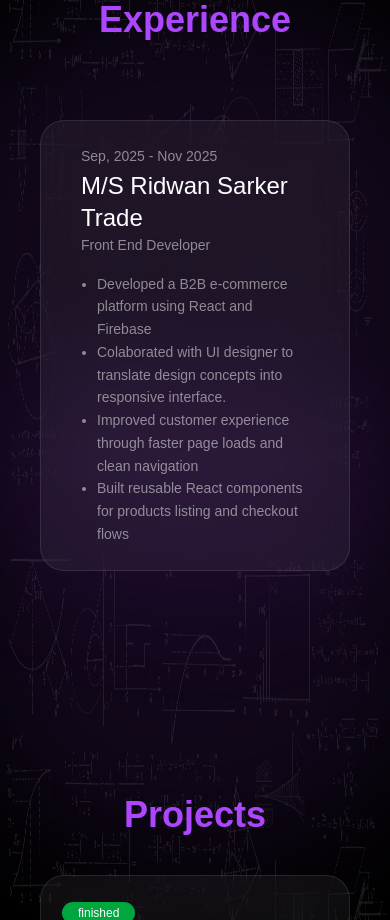
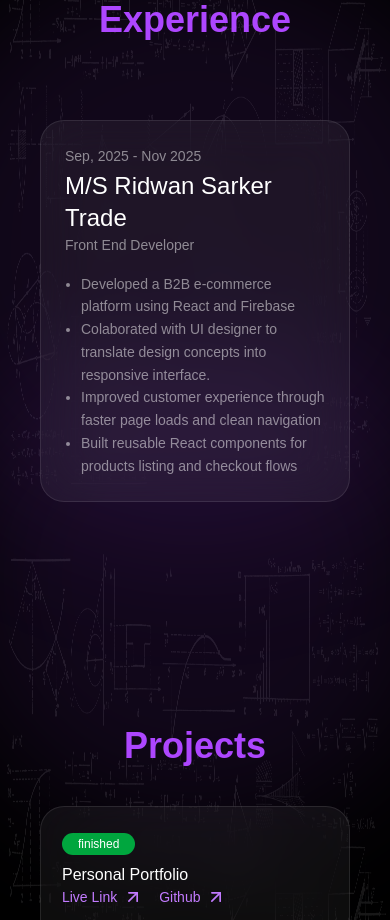
Before and after one commit to T4RUNN4/Tarunna-Portfolio, a React (Vite) app: page / in a window 390 px wide. Shown: the part 3700-4620 px from the top of the page. Built offline with nearby package versions, Linux system fonts and the light colour scheme.

Commit message:
imporved padding

```diff
--- a/src/sections/Experience.jsx
+++ b/src/sections/Experience.jsx
@@ -33,7 +33,7 @@
           }}
           className="mt-20 group relative overflow-hidden "
         >
-          <div className="flex flex-col rounded-3xl border border-white/10 bg-white/5 px-10 py-6 backdrop-blur-xl transition duration-300 hover:border-purple-400/30 hover:bg-white/10">
+          <div className="flex flex-col rounded-3xl border border-white/10 bg-white/5 px-6 md:px-10 py-6 backdrop-blur-xl transition duration-300 hover:border-purple-400/30 hover:bg-white/10">
             <div className="flex items-center gap-8">
               <div className="flex flex-col justify-center">
                 <h6 className="text-sm md:text-md leading-relaxed text-white/50 mb-0.5">
```
